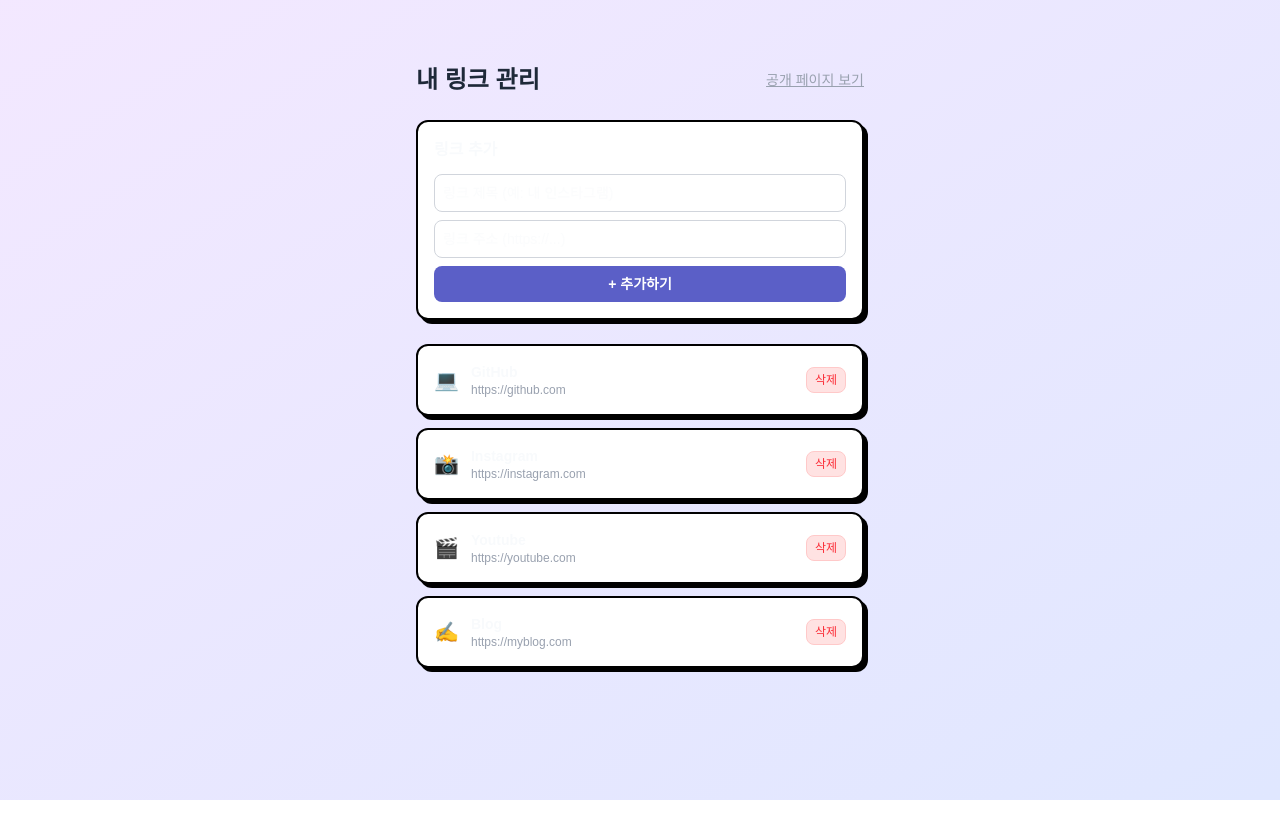
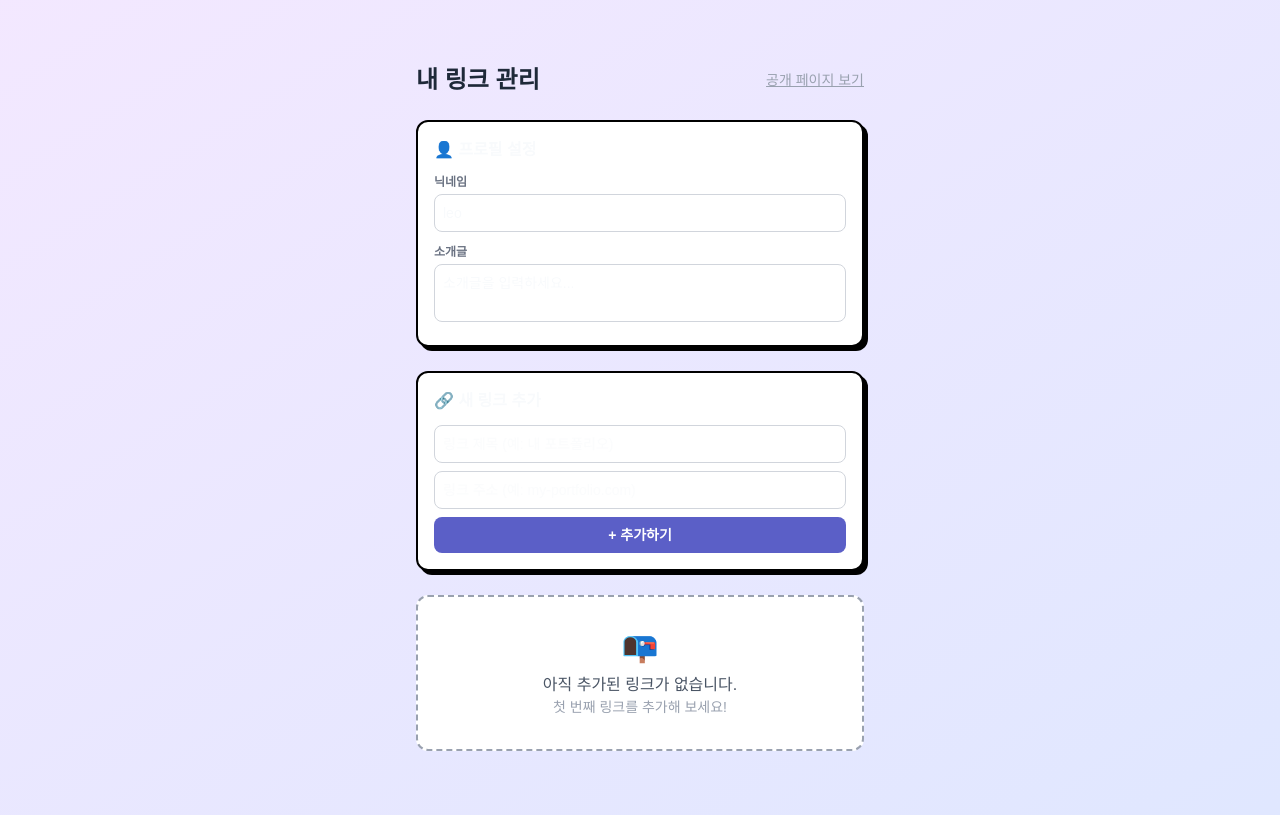
Before and after one commit to minchah/mylink, a Next.js app: page /mypage in a window 1280 px wide. Built offline with nearby package versions, Linux system fonts and the light colour scheme.

Commit message:
feat: Firebase 연동 및 마이링크 MVP 기능 구현

```diff
--- a/app/mypage/page.tsx
+++ b/app/mypage/page.tsx
@@ -3,30 +3,97 @@
 import { useState } from "react";
 import Link from "next/link";
 
+type LinkItem = {
+    id: number;
+    title: string;
+    url: string;
+    faviconUrl: string;
+};
+
 export default function MyPage() {
-    const [links, setLinks] = useState([
-        { id: 1, title: "GitHub", url: "https://github.com", icon: "💻" },
-        { id: 2, title: "Instagram", url: "https://instagram.com", icon: "📸" },
-        { id: 3, title: "Youtube", url: "https://youtube.com", icon: "🎬" },
-        { id: 4, title: "Blog", url: "https://myblog.com", icon: "✍️" },
-    ]);
+    // 프로필 정보 상태
+    const [displayName, setDisplayName] = useState("leo");
+    const [bio, setBio] = useState("소개글을 입력하세요...");
+
+    // 링크 목록 상태 (초기 빈 배열로 시작하여 Empty State 표시)
+    const [links, setLinks] = useState<LinkItem[]>([]);
+
+    // 링크 추가 폼 상태
     const [title, setTitle] = useState("");
     const [url, setUrl] = useState("");
     const [error, setError] = useState("");
 
+    // 인라인 편집(수정) 상태
+    const [editingId, setEditingId] = useState<number | null>(null);
+    const [editTitle, setEditTitle] = useState("");
+    const [editUrl, setEditUrl] = useState("");
+
+    // URL 포맷팅 로직 (http 누락 시 자동 추가)
+    const formatUrl = (rawUrl: string) => {
+        const trimmed = rawUrl.trim();
+        if (!trimmed) return "";
+        if (!trimmed.startsWith("http://") && !trimmed.startsWith("https://")) {
+            return `https://${trimmed}`;
+        }
+        return trimmed;
+    };
+
+    // 구글 파비콘 API URL 추출기
+    const getFaviconUrl = (fullUrl: string) => {
+        try {
+            const domain = new URL(fullUrl).hostname;
+            return `https://www.google.com/s2/favicons?domain=${domain}&sz=64`;
+        } catch (e) {
+            return "";
+        }
+    };
+
+    // 링크 추가
     const handleAdd = () => {
         if (!title.trim()) { setError("제목을 입력해주세요"); return; }
         if (!url.trim()) { setError("주소를 입력해주세요"); return; }
-        if (!url.startsWith("http://") && !url.startsWith("https://")) {
-            setError("주소는 https:// 로 시작해야 합니다");
-            return;
-        }
-        setLinks([...links, { id: Date.now(), title: title.trim(), url: url.trim(), icon: "🔗" }]);
-        setTitle(""); setUrl(""); setError("");
+
+        const finalUrl = formatUrl(url);
+
+        setLinks([{
+            id: Date.now(),
+            title: title.trim(),
+            url: finalUrl,
+            faviconUrl: getFaviconUrl(finalUrl)
+        }, ...links]); // 최상단에 추가
+
+        setTitle("");
+        setUrl("");
+        setError("");
     };
 
+    // 링크 삭제
     const handleDelete = (id: number) => {
+        if (window.confirm("정말 삭제하시겠습니까?")) {
             setLinks(links.filter((l) => l.id !== id));
+        }
+    };
+
+    // 수정 모드 진입
+    const startEdit = (link: LinkItem) => {
+        setEditingId(link.id);
+        setEditTitle(link.title);
+        setEditUrl(link.url);
+    };
+
+    // 수정 사항 저장
+    const saveEdit = () => {
+        if (!editTitle.trim() || !editUrl.trim()) return;
+
+        const finalUrl = formatUrl(editUrl);
+        setLinks(links.map(l => l.id === editingId ? {
+            ...l,
+            title: editTitle.trim(),
+            url: finalUrl,
+            faviconUrl: getFaviconUrl(finalUrl)
+        } : l));
+
+        setEditingId(null);
     };
 
     return (
@@ -35,26 +102,52 @@ export default function MyPage() {
 
                 <div className="flex items-center justify-between mb-6">
                     <h1 className="text-2xl font-bold text-gray-800">내 링크 관리</h1>
-                    <Link href="/" className="text-sm text-gray-400 hover:text-gray-600 underline">
+                    <Link href={`/${displayName}`} className="text-sm text-gray-400 hover:text-gray-600 underline">
                         공개 페이지 보기
                     </Link>
                 </div>
 
-                {/* 추가 폼 */}
+                {/* 프로필 설정 (추가됨) */}
                 <div className="bg-white border-2 border-black rounded-xl p-4 mb-6 shadow-[4px_4px_0_black]">
-                    <h2 className="font-semibold mb-3">링크 추가</h2>
+                    <h2 className="font-semibold mb-3">👤 프로필 설정</h2>
+                    <div className="space-y-3">
+                        <div>
+                            <label className="text-xs font-semibold text-gray-500 mb-1 block">닉네임</label>
                             <input
                                 type="text"
-                        placeholder="링크 제목 (예: 내 인스타그램)"
+                                value={displayName}
+                                onChange={(e) => setDisplayName(e.target.value)}
+                                className="w-full border border-gray-300 rounded-lg p-2 text-sm focus:outline-none focus:border-purple-400"
+                            />
+                        </div>
+                        <div>
+                            <label className="text-xs font-semibold text-gray-500 mb-1 block">소개글</label>
+                            <textarea
+                                value={bio}
+                                onChange={(e) => setBio(e.target.value)}
+                                rows={2}
+                                className="w-full border border-gray-300 rounded-lg p-2 text-sm focus:outline-none focus:border-purple-400 resize-none"
+                            />
+                        </div>
+                    </div>
+                </div>
+
+                {/* 링크 추가 폼 (기존 유지 및 플레이스홀더 수정) */}
+                <div className="bg-white border-2 border-black rounded-xl p-4 mb-6 shadow-[4px_4px_0_black]">
+                    <h2 className="font-semibold mb-3">🔗 새 링크 추가</h2>
+                    <input
+                        type="text"
+                        placeholder="링크 제목 (예: 내 포트폴리오)"
                         value={title}
                         onChange={(e) => setTitle(e.target.value)}
                         className="w-full border border-gray-300 rounded-lg p-2 mb-2 text-sm focus:outline-none focus:border-purple-400"
                     />
                     <input
                         type="text"
-                        placeholder="링크 주소 (https://...)"
+                        placeholder="링크 주소 (예: my-portfolio.com)"
                         value={url}
                         onChange={(e) => setUrl(e.target.value)}
+                        onKeyDown={(e) => e.key === "Enter" && handleAdd()}
                         className="w-full border border-gray-300 rounded-lg p-2 mb-2 text-sm focus:outline-none focus:border-purple-400"
                     />
                     {error && <p className="text-red-500 text-xs mb-2">{error}</p>}
@@ -68,24 +161,73 @@ export default function MyPage() {
 
                 {/* 링크 목록 */}
                 <div className="space-y-3">
-                    {links.map((link) => (
+                    {links.length === 0 ? (
+                        /* Empty State (새로 추가됨) */
+                        <div className="bg-white border-2 border-dashed border-gray-400 rounded-xl p-8 text-center flex flex-col items-center justify-center">
+                            <span className="text-3xl mb-2">📭</span>
+                            <p className="text-gray-600 font-medium">아직 추가된 링크가 없습니다.</p>
+                            <p className="text-sm text-gray-400">첫 번째 링크를 추가해 보세요!</p>
+                        </div>
+                    ) : (
+                        links.map((link) => (
                             <div
                                 key={link.id}
                                 className="bg-white border-2 border-black rounded-xl p-4 shadow-[4px_4px_0_black] flex items-center gap-3"
                             >
-                            <span className="text-xl">{link.icon}</span>
+                                {editingId === link.id ? (
+                                    /* 인라인 편집 모드 */
+                                    <div className="flex-1 space-y-2">
+                                        <input
+                                            type="text"
+                                            value={editTitle}
+                                            onChange={(e) => setEditTitle(e.target.value)}
+                                            className="w-full border border-gray-300 rounded p-1 text-sm focus:outline-none focus:border-purple-400"
+                                        />
+                                        <input
+                                            type="text"
+                                            value={editUrl}
+                                            onChange={(e) => setEditUrl(e.target.value)}
+                                            onKeyDown={(e) => e.key === "Enter" && saveEdit()}
+                                            className="w-full border border-gray-300 rounded p-1 text-sm focus:outline-none focus:border-purple-400"
+                                        />
+                                        <div className="flex gap-2 justify-end">
+                                            <button onClick={() => setEditingId(null)} className="text-xs px-3 py-1 bg-gray-200 rounded font-semibold hover:bg-gray-300">✖️ 취소</button>
+                                            <button onClick={saveEdit} className="text-xs px-3 py-1 bg-[#5B5FC7] text-white font-semibold rounded hover:bg-[#4a4eb5]">💾 저장</button>
+                                        </div>
+                                    </div>
+                                ) : (
+                                    /* 일반 보기 모드 */
+                                    <>
+                                        {/* 구글 파비콘 표시 */}
+                                        {link.faviconUrl ? (
+                                            /* eslint-disable-next-line @next/next/no-img-element */
+                                            <img src={link.faviconUrl} alt="favicon" className="w-8 h-8 rounded-md bg-gray-100 object-cover" />
+                                        ) : (
+                                            <div className="w-8 h-8 rounded-md bg-gray-200 flex items-center justify-center text-sm">🔗</div>
+                                        )}
                                         <div className="flex-1 min-w-0">
-                                <p className="font-semibold text-sm">{link.title}</p>
+                                            <p className="font-semibold text-sm truncate">{link.title}</p>
                                             <p className="text-xs text-gray-400 truncate">{link.url}</p>
                                         </div>
+                                        <div className="flex gap-1">
+                                            <button
+                                                onClick={() => startEdit(link)}
+                                                className="text-xs bg-gray-100 text-gray-600 border border-gray-200 rounded-lg px-2 py-1 hover:bg-gray-200 transition-colors flex items-center gap-1"
+                                            >
+                                                ✏️ 수정
+                                            </button>
                                             <button
                                                 onClick={() => handleDelete(link.id)}
-                                className="text-xs bg-red-100 text-red-500 border border-red-200 rounded-lg px-2 py-1 hover:bg-red-200 transition-colors"
+                                                className="text-xs bg-red-100 text-red-500 border border-red-200 rounded-lg px-2 py-1 hover:bg-red-200 transition-colors flex items-center gap-1"
                                             >
-                                삭제
+                                                🗑️ 삭제
                                             </button>
                                         </div>
-                    ))}
+                                    </>
+                                )}
+                            </div>
+                        ))
+                    )}
                 </div>
 
             </div>
--- a/package.json
+++ b/package.json
@@ -9,6 +9,7 @@
     "lint": "eslint"
   },
   "dependencies": {
+    "firebase": "^12.13.0",
     "next": "16.2.6",
     "react": "19.2.4",
     "react-dom": "19.2.4"
```
Also changed, not shown: app/page.tsx (+4 -4 lines), 1 other file (tests, documents, lock files or other folders). Lines whose indentation alone changed are shown as unchanged.
